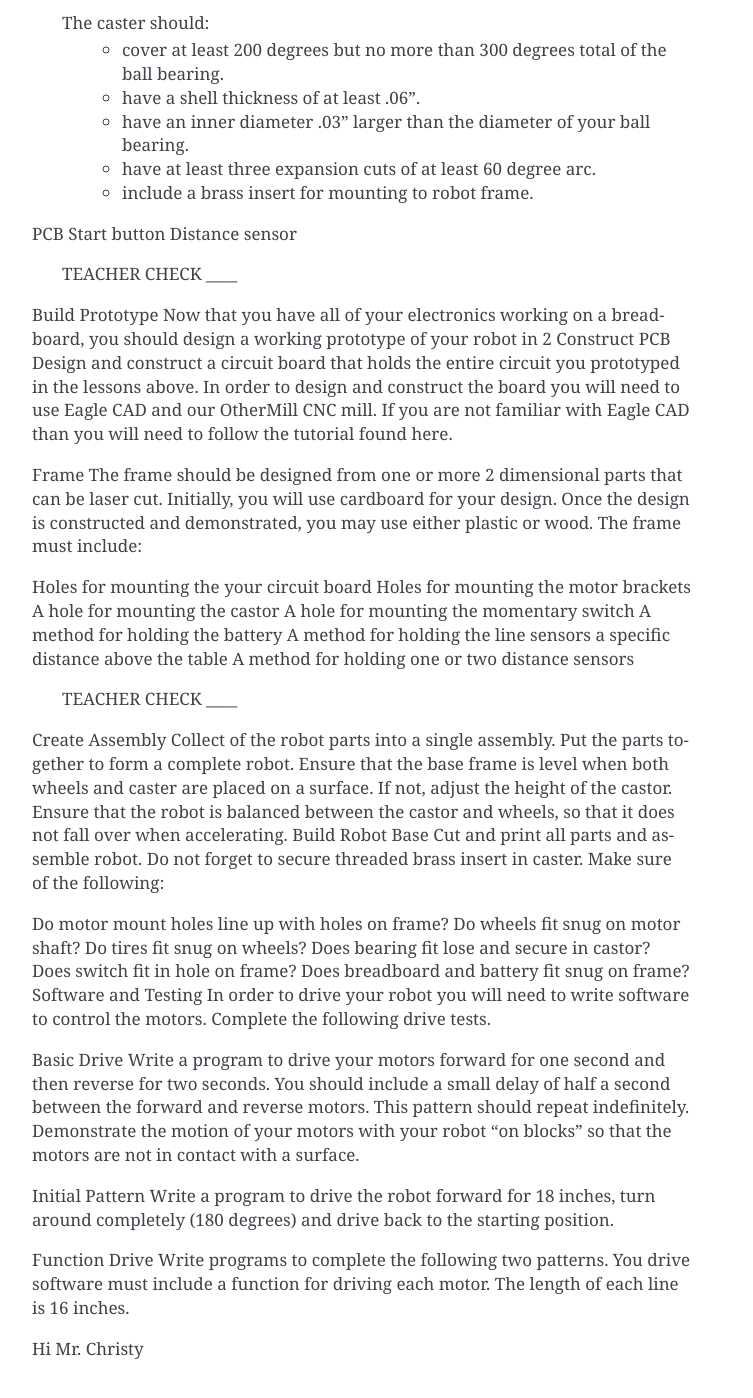
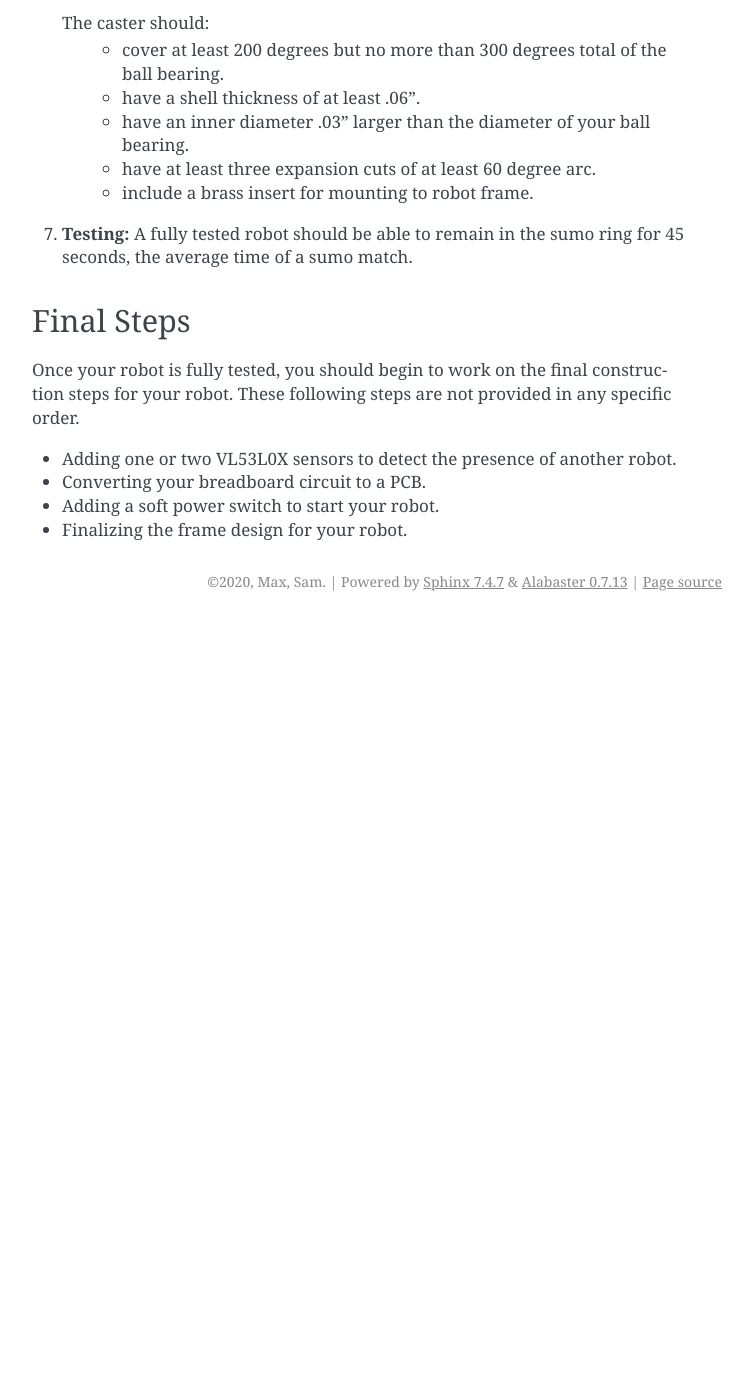
Before and after one commit to maxtkc/mvths-wiki, a Sphinx documentation site: the page built from docs/066i-sumo-robot.rst, in a window 1280 px wide and 1400 px high, scrolled down 2825 px. Shown: the whole window, without its empty margins (388-1141 px from the left). Built offline with Sphinx 7.4.7, drawn with Linux system fonts in a browser that asks for light colours; pages that are not in the unit, such as notebooks, are missing from menus; after the commit the page ends 3446 px from its top, so only the background shows below that.

Commit message:
Update 066i-sumo-robot.rst

```diff
--- a/docs/066i-sumo-robot.rst
+++ b/docs/066i-sumo-robot.rst
@@ -77,62 +77,14 @@ Steps
       - have at least three expansion cuts of at least 60 degree arc.
       - include a brass insert for mounting to robot frame.
 
-PCB
-Start button
-Distance sensor
+#. **Testing:** A fully tested robot should be able to remain in the sumo ring for 45 seconds, the average time of a sumo match.
 
+Final Steps
+-----------
 
+Once your robot is fully tested, you should begin to work on the final construction steps for your robot. These following steps are not provided in any specific order.
 
-
-
-
-
-
-
- TEACHER CHECK ____
-
-Build Prototype
-Now that you have all of your electronics working on a breadboard, you should design a working prototype of your robot in 2
-Construct PCB
-Design and construct a circuit board that holds the entire circuit you prototyped in the lessons above. In order to design and construct the board you will need to use Eagle CAD and our OtherMill CNC mill. If you are not familiar with Eagle CAD than you will need to follow the tutorial found here.
-
-Frame
-The frame should be designed from one or more 2 dimensional parts that can be laser cut. Initially, you will use cardboard for your design. Once the design is constructed and demonstrated, you may use either plastic or wood. The frame must include:
-
-Holes for mounting the your circuit board
-Holes for mounting the motor brackets
-A hole for mounting the castor
-A hole for mounting the momentary switch
-A method for holding the battery
-A method for holding the line sensors a specific distance above the table
-A method for holding one or two distance sensors
-
- TEACHER CHECK ____
-Create Assembly
-Collect of the robot parts into a single assembly. Put the parts together to form a complete robot. Ensure that the base frame is level when both wheels and caster are placed on a surface. If not, adjust the height of the castor. Ensure that the robot is balanced between the castor and wheels, so that it does not fall over when accelerating.
-Build Robot Base
-Cut and print all parts and assemble robot. Do not forget to secure threaded brass insert in caster. Make sure of the following:
-
-Do motor mount holes line up with holes on frame?
-Do wheels fit snug on motor shaft?
-Do tires fit snug on wheels?
-Does bearing fit lose and secure in castor?
-Does switch fit in hole on frame?
-Does breadboard and battery fit snug on frame?
-Software and Testing
-In order to drive your robot you will need to write software to control the motors. Complete the following drive tests.
-
-Basic Drive
-Write a program to drive your motors forward for one second and then reverse for two seconds. You should include a small delay of half a second between the forward and reverse motors. This pattern should repeat indefinitely. Demonstrate the motion of your motors with your robot “on blocks” so that the motors are not in contact with a surface.
-
-Initial Pattern
-Write a program to drive the robot forward for 18 inches, turn around completely (180 degrees) and drive back to the starting position.
-
-Function Drive
-Write programs to complete the following two patterns. You drive software must include a function for driving each motor. The length of each line is 16 inches.
-
-
-
-
-
-Hi Mr. Christy
+- Adding one or two VL53L0X sensors to detect the presence of another robot.
+- Converting your breadboard circuit to a PCB.
+- Adding a soft power switch to start your robot.
+- Finalizing the frame design for your robot.
```
